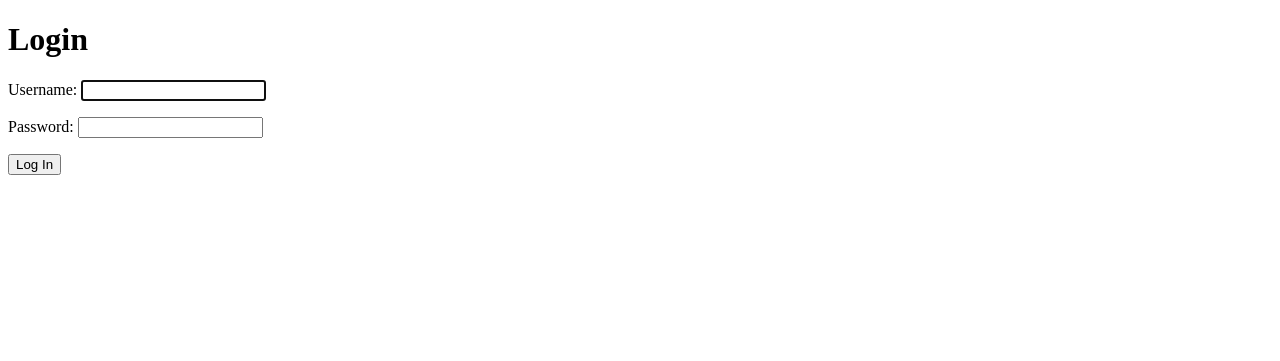
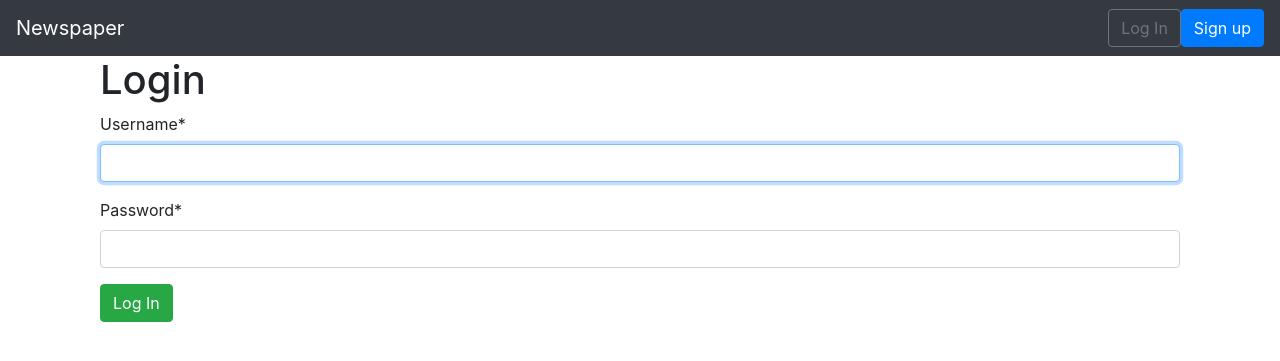
Before and after one commit to SarpongAbasimi/DjangoPagesApp-Custom-User-Model, a Django app: page /users/login/ in a window 1280 px wide. Shown: the top 361 px of the page. Run offline with Django 3.2, Linux system fonts and the light colour scheme; some libraries are stand-ins or nearby versions.

Commit message:
Added some Css styling and (3rd party) django crispy form in installed applications

```diff
--- a/templates/base.html
+++ b/templates/base.html
@@ -1,10 +1,45 @@
 <!DOCTYPE html>
 <html>
     <head>
-
+        <!-- Required meta tags -->
+    <meta charset="utf-8">
+    <meta name="viewport" content="width=device-width, initial-scale=1, shrink-to-fit=no">
+    <!-- Bootstrap CSS -->
+        <link rel="stylesheet" href="https://stackpath.bootstrapcdn.com/bootstrap/4.1.3/css/bootstrap.min.css" integrity="sha384-MCw98/SFnGE8fJT3GXwEOngsV7Zt27NXFoaoApmYm81iuXoPkFOJwJ8ERdknLPMO" crossorigin="anonymous">
     </head>
     <body>
-        {% block content %}
-        {%  endblock content %}
+        <nav class="navbar navbar-expand-md navbar-dark bg-dark mb- ">
+            <a class="navbar-brand" href="{% url 'home' %}">Newspaper</a>
+             <button class="navbar-toggler" type="button" data-toggle="collapse" data-target="#navbarCollapse" aria-controls="navbarCollapse" aria-expanded="false" aria-label="Toggle navigation">
+                <span class="navbar-toggler-icon"></span>
+             </button>
+                    <div class="collapse navbar-collapse" id="navbarCollapse">
+                        {% if user.is_authenticated %} <ul class="navbar-nav ml-auto">
+                        <li class="nav-item">
+                        <a class="nav-link dropdown-toggle" href="#" id="userMenu"
+                                      data-toggle="dropdown" aria-haspopup="true"
+                                      aria-expanded="false">
+                                      {{ user.username }}
+                        </a>
+                    <div class="dropdown-menu dropdown-menu-right" aria-labelledby="userMenu">
+                        <a class="dropdown-item" href="{% url 'password_change'%}">Change password</a>
+                        <div class="dropdown-divider"></div>
+                        <a class="dropdown-item" href="{% url 'logout' %}"> Log Out</a>
+                    </div> </li>
+                        </ul> {% else %}
+                            <form class="form-inline ml-auto">
+                            <a href="{% url 'login' %}" class="btn btn-outline-secondary"> Log In</a>
+                            <a href="{% url 'signup' %}" class="btn btn-primary ml- ">
+                            Sign up</a> </form>
+                        {% endif %} </div>
+            </nav>
+        <div class='container'>
+                {% block content %}
+                {%  endblock content %}
+        </div>
+
+        <script src="https://code.jquery.com/jquery-3.3.1.slim.min.js" integrity="sha384-q8i/X+965DzO0rT7abK41JStQIAqVgRVzpbzo5smXKp4YfRvH+8abtTE1Pi6jizo" crossorigin="anonymous"></script>
+        <script src="https://cdnjs.cloudflare.com/ajax/libs/popper.js/1.14.3/umd/popper.min.js" integrity="sha384-ZMP7rVo3mIykV+2+9J3UJ46jBk0WLaUAdn689aCwoqbBJiSnjAK/l8WvCWPIPm49" crossorigin="anonymous"></script>
+        <script src="https://stackpath.bootstrapcdn.com/bootstrap/4.1.3/js/bootstrap.min.js" integrity="sha384-ChfqqxuZUCnJSK3+MXmPNIyE6ZbWh2IMqE241rYiqJxyMiZ6OW/JmZQ5stwEULTy" crossorigin="anonymous"></script>
     </body>
 </html>
--- a/templates/registration/login.html
+++ b/templates/registration/login.html
@@ -1,9 +1,16 @@
 {% extends 'base.html' %}
+{% load crispy_forms_tags %}
 
 {% block content %}
-<h1>Login</h1>
-<form method="POST">
-    {{form.as_p}}
-    <button type="submit">Log In</button>
-</form>
+<div class="container">
+        <h1>Login</h1>
+</div>
+
+<div class="container">
+        <form method="POST">
+                {{form |crispy}}
+                <button class='btn btn-success'type="submit">Log In</button>
+        </form>
+</div>
+
 {% endblock content %}
```
Also changed, not shown: mynewsApp/settings.py (+7 -0 lines), templates/signup.html (+8 -4 lines).
